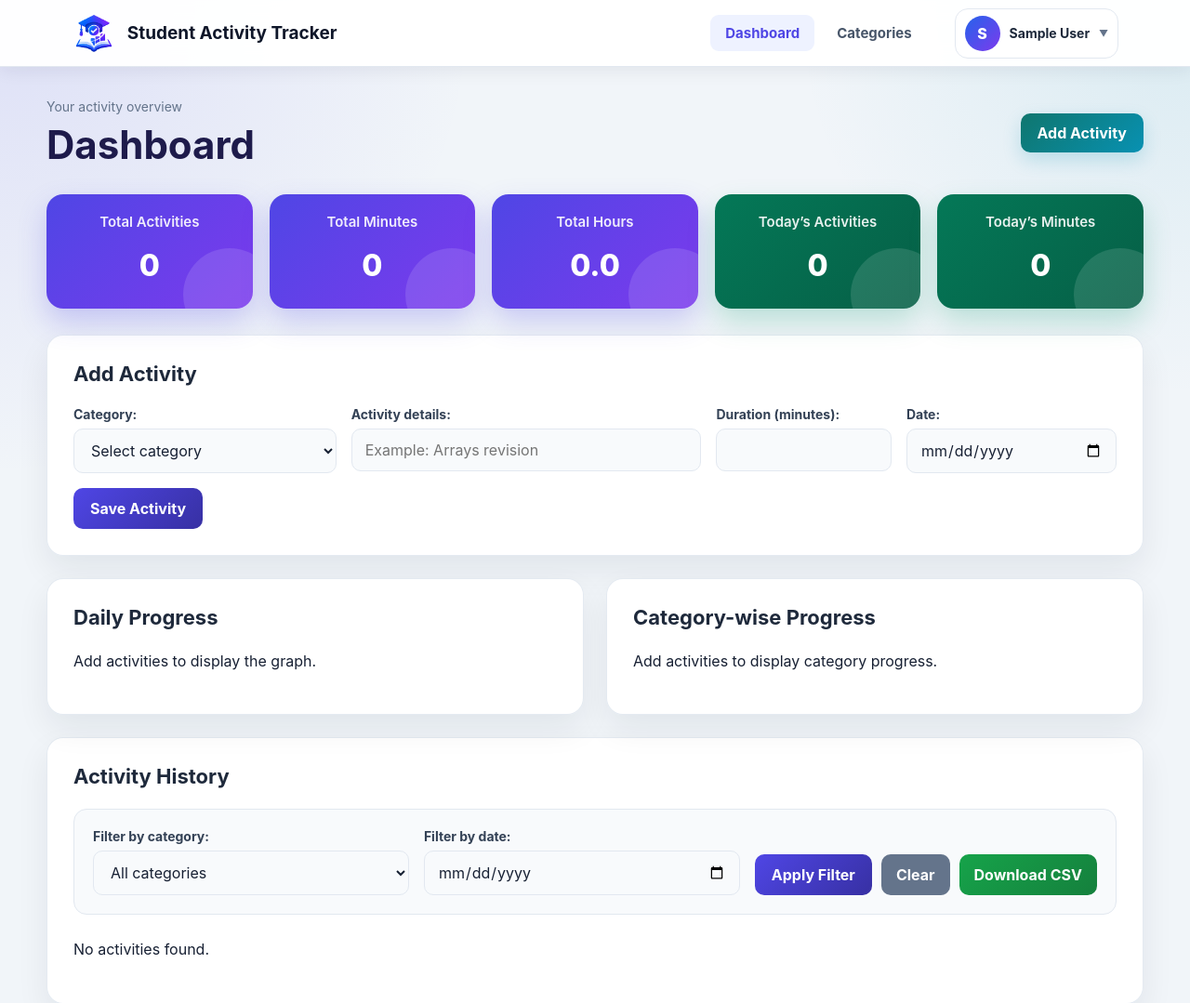
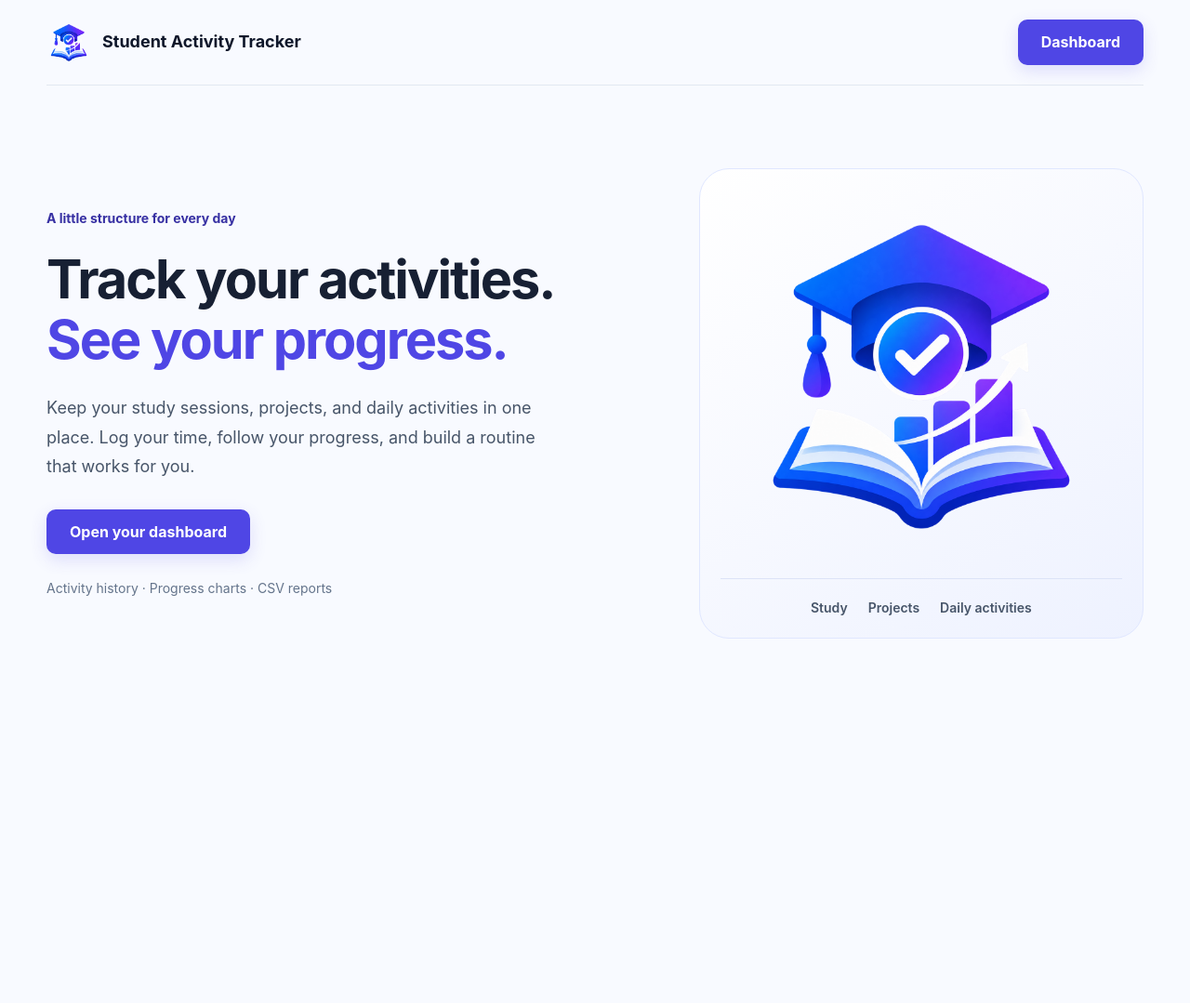
Before and after one commit to Dhiraj288/student-activity-tracker, a Flask app: page / in a window 1280 px wide. Shown: the top 1079 px of the page at 93% size. After the commit the page ends 687 px from the top, so only its background shows below. Run offline with Flask 3, Linux system fonts and the light colour scheme; the visitor is signed in with stand-in values (Sample User, id 1); data that the repository does not hold is empty.

Commit message:
Add a branded public Home page before authentication

```diff
--- a/app.py
+++ b/app.py
@@ -55,6 +55,11 @@ def safe_csv_value(value):
     if text.startswith(("=", "+", "-", "@")):
         return "'" + text
     return text
+
+
+@app.route("/")
+def landing():
+    return render_template("welcome.html")
 
 
 @app.route("/register", methods=["GET", "POST"])
@@ -149,10 +154,10 @@ def login():
 @login_required
 def logout():
     session.clear()
-    return redirect(url_for("login"))
+    return redirect(url_for("landing"))
 
 
-@app.route("/", methods=["GET", "POST"])
+@app.route("/dashboard", methods=["GET", "POST"])
 @login_required
 def home():
     message = ""
--- a/static/style.css
+++ b/static/style.css
@@ -876,6 +876,120 @@ th { font-size: 14px; }
 .auth-button { width: 100%; margin-top: 4px; }
 .auth-switch { margin: 24px 0 0; text-align: center; font-size: 14px; }
 .auth-switch a { display: inline-block; padding: 6px 0; }
+.auth-home-link { display: inline-flex; align-items: center; min-height: 44px; margin-bottom: 12px; font-size: 14px; }
+
+/* Public Home page */
+.welcome-page {
+    background: #f8faff;
+}
+.welcome-header {
+    width: min(1180px, calc(100% - 48px));
+    min-height: 92px;
+    margin: 0 auto;
+    padding: 18px 0;
+    display: flex;
+    align-items: center;
+    justify-content: space-between;
+    gap: 24px;
+    border-bottom: 1px solid var(--border);
+}
+.welcome-brand { min-width: 0; }
+.welcome-brand-name { font-size: 18px; line-height: 1.35; }
+.welcome-nav { display: flex; align-items: center; gap: 24px; flex-shrink: 0; }
+.welcome-login { display: inline-flex; align-items: center; min-height: 44px; color: #334155; }
+.welcome-main {
+    width: min(1180px, calc(100% - 48px));
+    margin: 0 auto;
+    min-height: calc(100svh - 92px);
+    display: grid;
+    align-items: center;
+    padding: 56px 0 80px;
+}
+.welcome-hero {
+    display: grid;
+    grid-template-columns: 1.35fr 1fr;
+    gap: 56px;
+    align-items: center;
+}
+.welcome-copy { min-width: 0; }
+.welcome-eyebrow {
+    margin: 0 0 22px;
+    font-size: 14px;
+    font-weight: 700;
+    color: var(--primary-dark);
+}
+.welcome-copy h1 {
+    margin: 0;
+    font-size: clamp(36px, 4.5vw, 60px);
+    line-height: 1.12;
+    letter-spacing: -0.035em;
+    color: #172033;
+}
+.welcome-copy h1 span { color: var(--primary); }
+.welcome-intro {
+    max-width: 530px;
+    margin: 26px 0 30px;
+    color: #475569;
+    font-size: 18px;
+    line-height: 1.75;
+}
+.welcome-actions { display: flex; flex-wrap: wrap; gap: 14px; }
+.welcome-button {
+    display: inline-flex;
+    align-items: center;
+    justify-content: center;
+    min-height: 48px;
+    padding: 12px 24px;
+    border: 1px solid transparent;
+    border-radius: 10px;
+    font-size: 16px;
+    line-height: 1.4;
+    text-align: center;
+}
+.welcome-primary { color: white; background: var(--primary); box-shadow: 0 6px 18px rgba(79, 70, 229, 0.16); }
+.welcome-secondary { color: var(--primary-dark); background: white; border-color: #c7d2fe; }
+.welcome-detail { margin: 26px 0 0; color: #64748b; font-size: 14px; }
+.welcome-visual {
+    min-width: 0;
+    padding: 24px 22px;
+    border: 1px solid #e0e7ff;
+    border-radius: 32px;
+    background: linear-gradient(145deg, #ffffff, #eef2ff);
+}
+.welcome-logo { display: block; width: 100%; max-width: 400px; height: auto; margin: 0 auto; }
+.welcome-visual-caption {
+    display: flex;
+    flex-wrap: wrap;
+    align-items: center;
+    justify-content: center;
+    gap: 12px 22px;
+    margin-top: 16px;
+    padding-top: 22px;
+    border-top: 1px solid #dce3f7;
+    color: #475569;
+    font-size: 14px;
+    font-weight: 600;
+}
+
+@media (max-width: 900px) {
+    .welcome-hero { gap: 28px; grid-template-columns: 1.2fr 1fr; }
+    .welcome-copy h1 { font-size: 40px; }
+    .welcome-intro { font-size: 16px; }
+}
+@media (max-width: 700px) {
+    .welcome-header { width: calc(100% - 32px); flex-wrap: wrap; gap: 16px; }
+    .welcome-brand-name { font-size: 16px; }
+    .welcome-nav { gap: 18px; margin-left: auto; }
+    .welcome-nav .welcome-button { min-height: 44px; padding: 10px 18px; }
+    .welcome-main { width: calc(100% - 40px); padding: 42px 0; min-height: auto; }
+    .welcome-hero { grid-template-columns: minmax(0, 1fr); gap: 36px; }
+    .welcome-copy h1 { font-size: clamp(34px, 8vw, 48px); }
+    .welcome-intro { margin-top: 20px; }
+    .welcome-actions > a { flex: 1 1 auto; }
+    .welcome-visual { max-width: 380px; width: 100%; margin: 0 auto; padding: 18px; }
+    .welcome-logo { max-width: 250px; }
+    .welcome-eyebrow { margin-bottom: 18px; }
+}
 
 @media (max-width: 1000px) {
     .top-navbar { padding: 0 20px; gap: 12px; }
--- a/templates/_navbar.html
+++ b/templates/_navbar.html
@@ -2,7 +2,7 @@
 <a class="skip-link" href="#main-content">Skip to content</a>
 <header class="top-navbar">
 
-    <a href="{{ url_for('home') }}" class="brand">
+    <a href="{{ url_for('landing') }}" class="brand">
 
      <img
     src="{{ url_for('static', filename='logo.png') }}"
--- a/templates/login.html
+++ b/templates/login.html
@@ -20,6 +20,8 @@
 <body class="auth-page">
 
     <main class="auth-container">
+
+        <a class="auth-home-link" href="{{ url_for('landing') }}">← Back to Home</a>
 
         <div class="auth-card">
 
--- a/templates/register.html
+++ b/templates/register.html
@@ -20,6 +20,8 @@
 <body class="auth-page">
 
     <main class="auth-container">
+
+        <a class="auth-home-link" href="{{ url_for('landing') }}">← Back to Home</a>
 
         <div class="auth-card">
 
--- /dev/null
+++ b/templates/welcome.html
@@ -0,0 +1,58 @@
+<!DOCTYPE html>
+<html lang="en">
+<head>
+    <meta charset="UTF-8">
+    <meta name="viewport" content="width=device-width, initial-scale=1.0">
+    <meta name="description" content="Record your daily activities, track your time, and see your progress with Student Activity Tracker.">
+    <title>Student Activity Tracker | Track your day</title>
+    <link rel="icon" type="image/png" href="{{ url_for('static', filename='logo.png') }}">
+    <link rel="stylesheet" href="{{ url_for('static', filename='style.css') }}">
+</head>
+<body class="welcome-page">
+    <a class="skip-link" href="#main-content">Skip to content</a>
+
+    <header class="welcome-header">
+        <a class="brand welcome-brand" href="{{ url_for('landing') }}" aria-label="Student Activity Tracker home">
+            <img src="{{ url_for('static', filename='logo.png') }}" width="48" height="48" class="brand-logo-image" alt="">
+            <span class="welcome-brand-name">Student Activity Tracker</span>
+        </a>
+
+        <nav class="welcome-nav" aria-label="Main navigation">
+            {% if session.get('user_id') %}
+                <a class="welcome-button welcome-primary" href="{{ url_for('home') }}">Dashboard</a>
+            {% else %}
+                <a class="welcome-login" href="{{ url_for('login') }}">Login</a>
+                <a class="welcome-button welcome-primary" href="{{ url_for('register') }}">Register</a>
+            {% endif %}
+        </nav>
+    </header>
+
+    <main class="welcome-main" id="main-content">
+        <section class="welcome-hero" aria-labelledby="welcome-title">
+            <div class="welcome-copy">
+                <p class="welcome-eyebrow">A little structure for every day</p>
+                <h1 id="welcome-title">Track your activities.<br><span>See your progress.</span></h1>
+                <p class="welcome-intro">Keep your study sessions, projects, and daily activities in one place. Log your time, follow your progress, and build a routine that works for you.</p>
+
+                <div class="welcome-actions">
+                    {% if session.get('user_id') %}
+                        <a class="welcome-button welcome-primary" href="{{ url_for('home') }}">Open your dashboard</a>
+                    {% else %}
+                        <a class="welcome-button welcome-primary" href="{{ url_for('register') }}">Create an account</a>
+                        <a class="welcome-button welcome-secondary" href="{{ url_for('login') }}">Login</a>
+                    {% endif %}
+                </div>
+
+                <p class="welcome-detail">Activity history · Progress charts · CSV reports</p>
+            </div>
+
+            <div class="welcome-visual" aria-hidden="true">
+                <img src="{{ url_for('static', filename='logo.png') }}" width="400" height="400" class="welcome-logo" alt="">
+                <div class="welcome-visual-caption">
+                    <span>Study</span><span>Projects</span><span>Daily activities</span>
+                </div>
+            </div>
+        </section>
+    </main>
+</body>
+</html>
```
